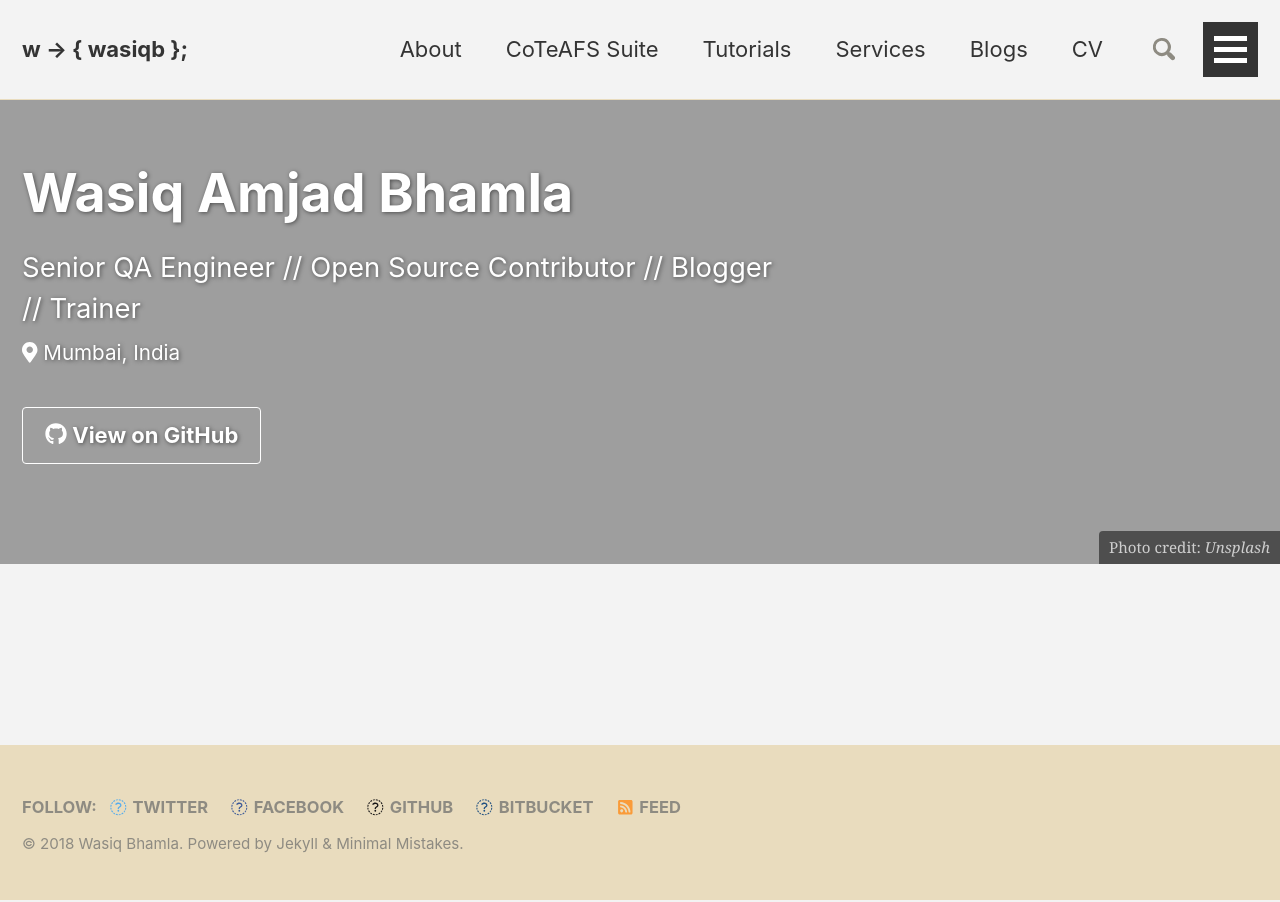
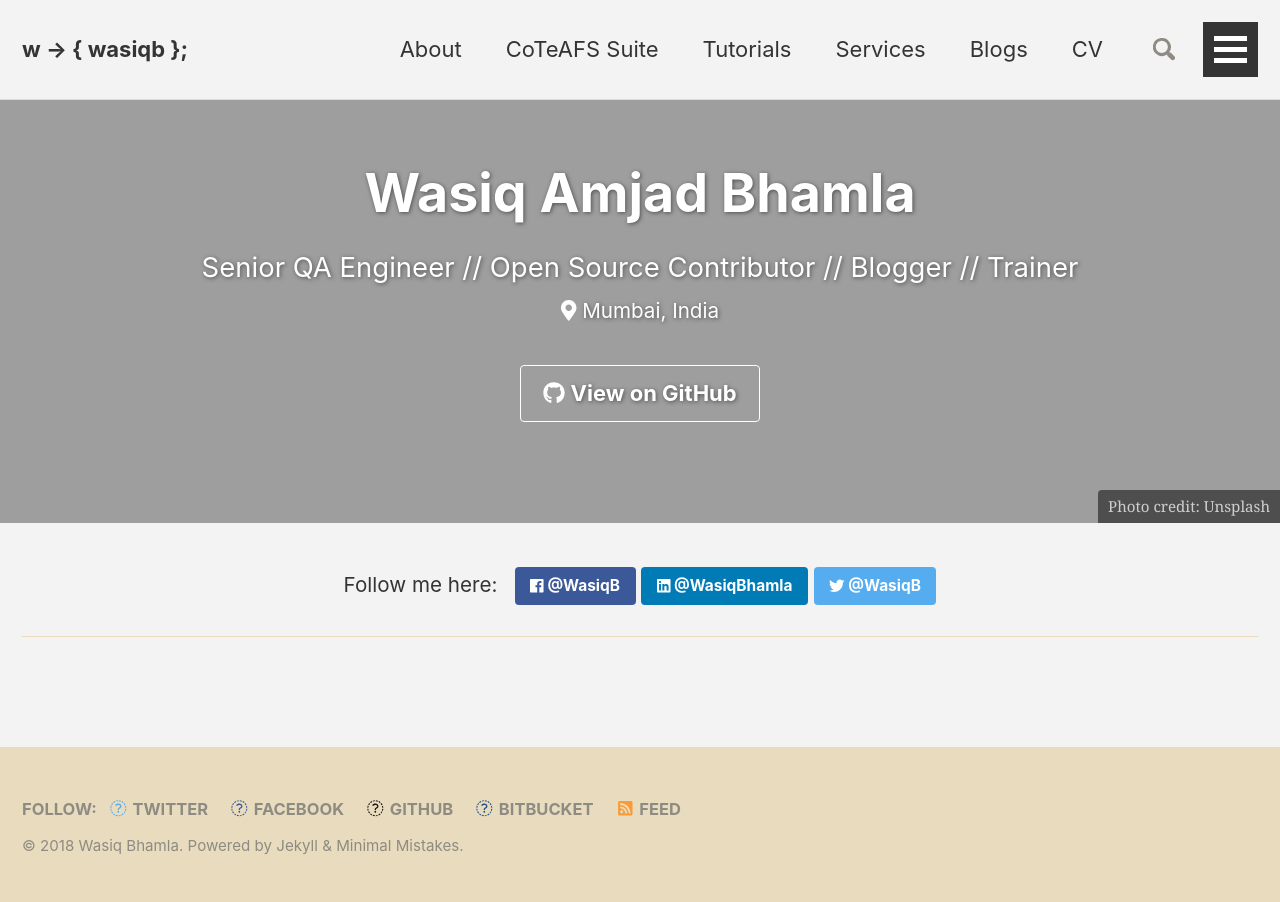
Before and after one commit to WasiqB/wasiqb.github.io, a Jekyll site: the page built from _pages/home.md, in a window 1280 px wide. Built offline with Jekyll 4.4.1, drawn with Linux system fonts in a browser that asks for light colours; nearby versions of some CDN libraries.

Commit message:
Updated for home page.

```diff
--- a/_includes/page__hero.html
+++ b/_includes/page__hero.html
@@ -1,3 +1,5 @@
+{% include base_path %}
+
 {% if page.header.image contains "://" %}
   {% capture img_path %}{{ page.header.image }}{% endcapture %}
 {% else %}
@@ -31,8 +33,7 @@
 {% assign image_description = image_description | markdownify | strip_html | strip_newlines | escape_once %}
 
 <div class="page__hero{% if page.header.overlay_color or page.header.overlay_image %}--overlay{% endif %}"
-  style="{% if page.header.overlay_color %}background-color: {{ page.header.overlay_color | default: 'transparent' }};{% endif %} {% if overlay_img_path %}background-image: {% if overlay_filter %}linear-gradient({{ overlay_filter }}, {{ overlay_filter }}), {% endif %}url('{{ overlay_img_path }}');{% endif %}"
->
+  style="{% if page.header.overlay_color %}background-color: {{ page.header.overlay_color | default: 'transparent' }};{% endif %} {% if overlay_img_path %}background-image: {% if overlay_filter %}linear-gradient({{ overlay_filter }}, {{ overlay_filter }}), {% endif %}url('{{ overlay_img_path }}');{% endif %}">
   {% if page.header.overlay_color or page.header.overlay_image %}
     <div class="wrapper">
       <h1 class="page__title" itemprop="headline">
--- a/_layouts/splash.html
+++ b/_layouts/splash.html
@@ -1,6 +1,8 @@
 ---
 layout: default
 ---
+
+{% include base_path %}
 
 {% if page.header.overlay_color or page.header.overlay_image or page.header.image %}
   {% include page__hero.html %}
--- a/_pages/home.md
+++ b/_pages/home.md
@@ -7,6 +7,10 @@ header:
   overlay_image: /assets/images/home_banner.jpg
   cta_label: "<i class='fab fa-github' aria-hidden='true'></i> View on GitHub"
   cta_url: "https://github.com/WasiqB"
-  caption: "Photo credit: [*Unsplash*](https://unsplash.com)"
+  caption: "Photo credit: [Unsplash](https://unsplash.com)"
 excerpt: "Senior QA Engineer // Open Source Contributor // Blogger // Trainer<br /> <small><i class='fas fa-map-marker-alt' aria-hidden='true'></i> Mumbai, India</small><br />"
+intro:
+  - excerpt: 'Follow me here: &nbsp; [<i class="fab fa-facebook"></i> @WasiqB](https://www.facebook.com/wasiqb){: .btn .btn--facebook} [<i class="fab fa-linkedin"></i> @WasiqBhamla](https://www.linkedin.com/in/wasiqbhamla){: .btn .btn--linkedin} [<i class="fab fa-twitter"></i> @WasiqB](https://twitter.com/WasiqBhamla){: .btn .btn--twitter}'
 ---
+
+{% include feature_row id="intro" type="center" %}
--- a/_sass/minimal-mistakes/_page.scss
+++ b/_sass/minimal-mistakes/_page.scss
@@ -138,6 +138,7 @@
     margin-bottom: 2em;
     padding: 3em 0;
     @include clearfix;
+    text-align: center;
     background-size: cover;
     background-repeat: no-repeat;
     background-position: center;
@@ -165,10 +166,6 @@
     .btn {
       color: #fff;
       text-shadow: 1px 1px 4px rgba(#000, 0.5);
-    }
-
-    .page__lead {
-      max-width: $medium;
     }
 
     .page__title {
--- a/_sass/minimal-mistakes/_variables.scss
+++ b/_sass/minimal-mistakes/_variables.scss
@@ -6,7 +6,7 @@
    Typography
    ========================================================================== */
 
-$doc-font-size                : 16;
+$doc-font-size                : 14;
 
 /* paragraph indention */
 $paragraph-indent             : false !default; // true, false (default)
```
